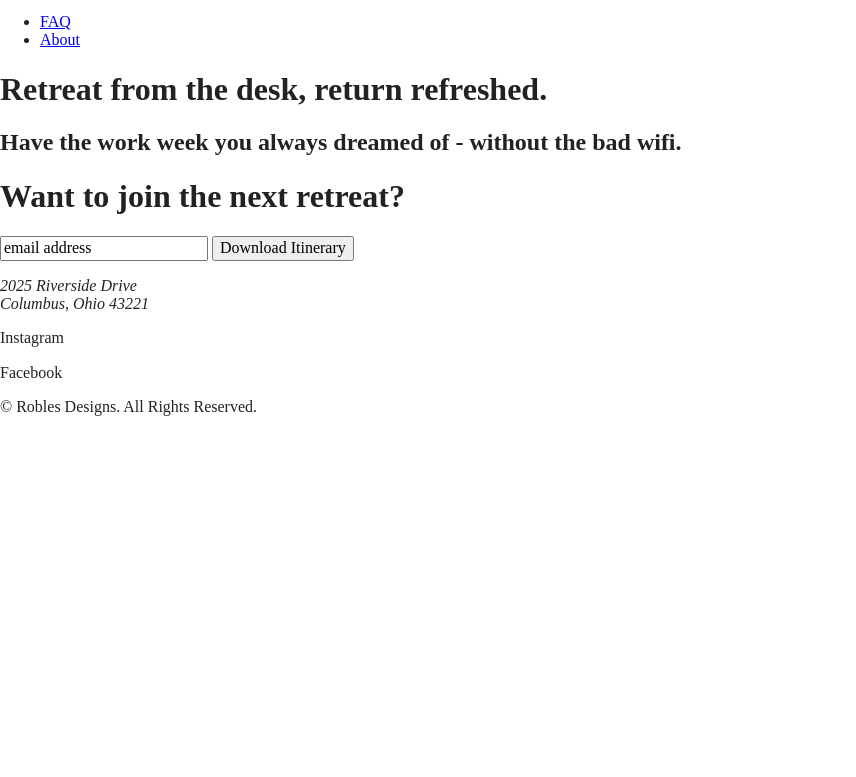
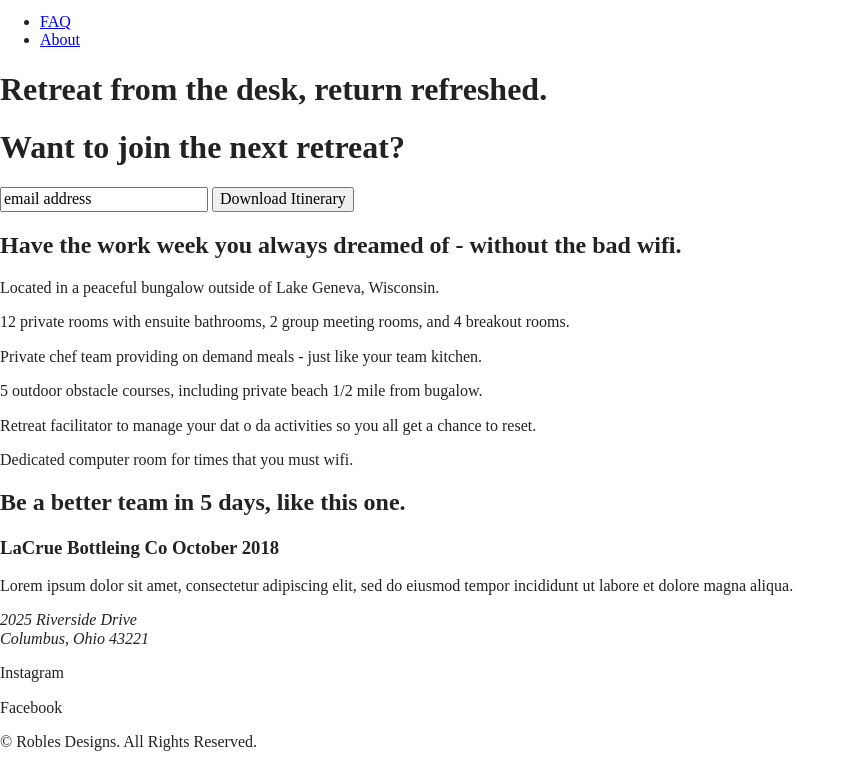
Before and after one commit to yasminerobles/unplugged_project, a website built with Parcel: page index.html in a window 1280 px wide. Shown: the part 23-800 px from the top of the page, without its empty margins (0-856 px from the left). Built offline with nearby package versions, Linux system fonts and the light colour scheme.

Commit message:
index.html

```diff
--- a/index.html
+++ b/index.html
@@ -40,19 +40,57 @@
 
 <main>
 
-  <section>
+  <section class="hero-area">
     <h1>Retreat from the desk, return refreshed.</h1>
   </section>
-  <section>
+
+  <aside class="form-description">
+    <h1>Want to join the next retreat?</h1>
+    <div class="form">
+      <input type="text" name="name" value="email address">
+      <input type="button" value="Download Itinerary">
+    </div>
+  </aside>
+
+  <section class="features">
     <h2>Have the work week you always dreamed of - without the bad wifi.</h2>
+    <div class="content-wrapper">
+      <article class="features-items">
+        <p class="fontawesome-icon"></p>
+        <p class="features-item-description">Located in a peaceful bungalow outside of Lake Geneva, Wisconsin.</p>
+      </article>
+      <article class="features-items">
+        <p class="fontawesome-icon"></p>
+        <p class="features-item-description">12 private rooms with ensuite bathrooms, 2 group meeting rooms, and 4 breakout rooms.</p>
+      </article>
+      <article class="features-items">
+        <p class="fontawesome-icon"></p>
+        <p class="features-item-description">Private chef team providing on demand meals - just like your team kitchen.</p>
+      </article>
+      <article class="features-items">
+        <p class="fontawesome-icon"></p>
+        <p class="features-item-description">5 outdoor obstacle courses, including private beach 1/2 mile from bugalow.</p>
+      </article>
+      <article class="features-items">
+        <p class="fontawesome-icon"></p>
+        <p class="features-item-description">Retreat facilitator to manage your dat o da activities so you all get a chance to reset.</p>
+      </article>
+      <article class="features-items">
+        <p class="fontawesome-icon"></p>
+        <p class="features-item-description">Dedicated computer room for times that you must wifi.</p>
+      </article>
+    </div>
   </section>
 
-  <aside>
-    <h1>Want to join the next retreat?</h1>
-    <p></p>
-    <input type="text" name="name" value="email address">
-    <input type="button" value="Download Itinerary">
-  </aside>
+  <section class="reviews">
+    <div class="content-wrapper">
+      <h2>Be a better team in 5 days, like this one.</h2>
+      <article>
+        <h3>LaCrue Bottleing Co October 2018</h3>
+        <p>Lorem ipsum dolor sit amet, consectetur adipiscing elit, sed do eiusmod tempor incididunt ut labore et dolore magna aliqua.</p>
+      </article>
+    </div>
+  </section>
 
 </main>
 
```
